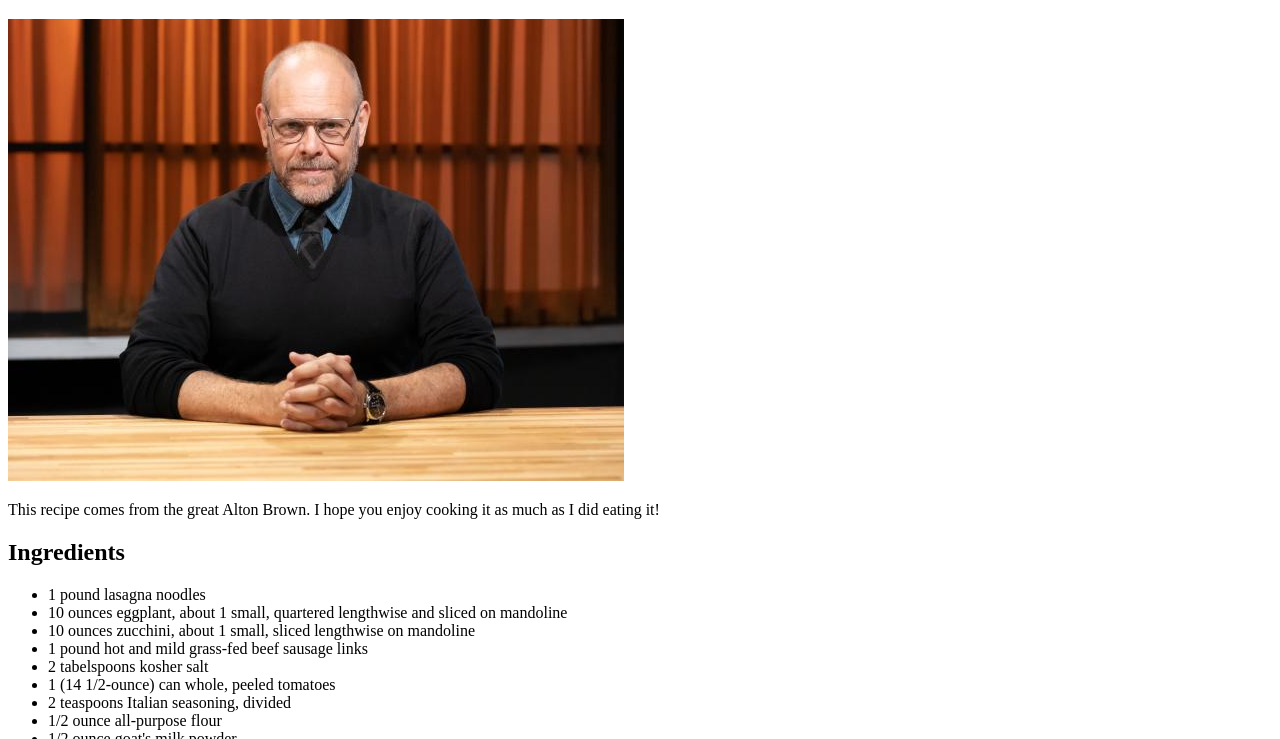
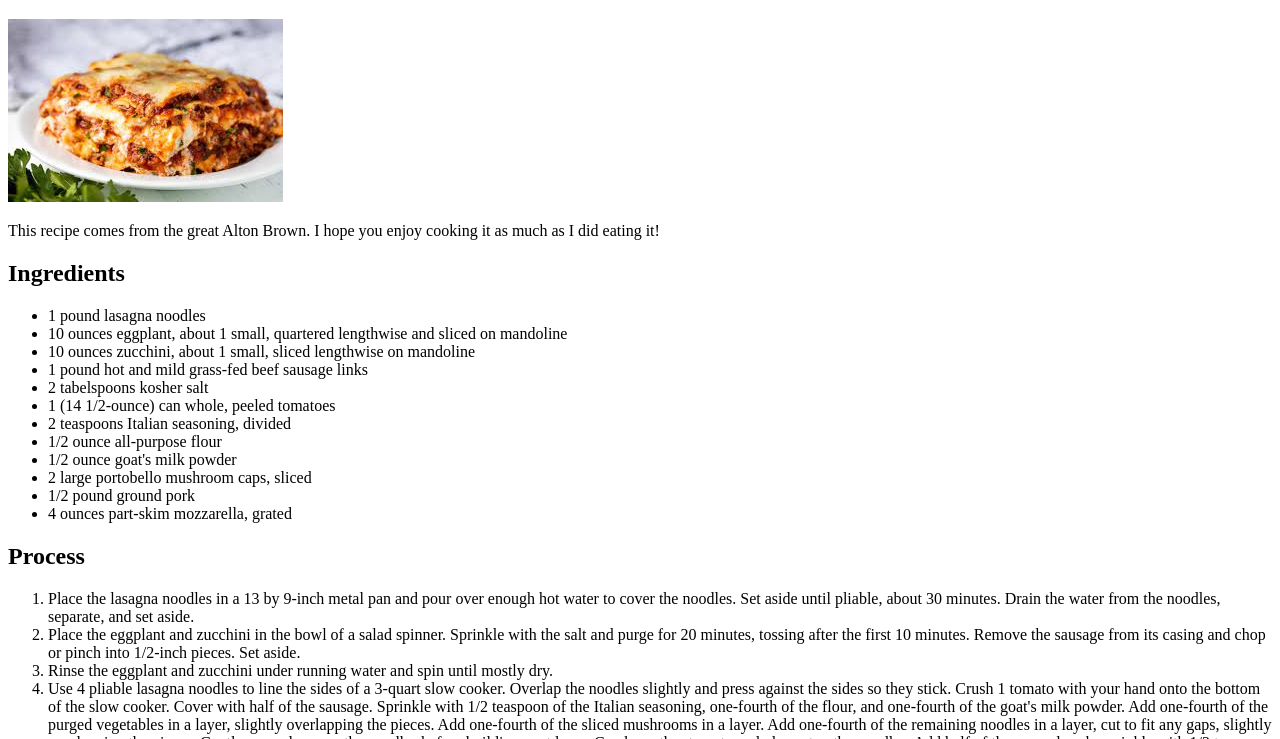
Before and after one commit to jstuart1013/odin-recipes, a plain HTML site: page recipes/lasagna.html in a window 1280 px wide. Shown: the part 61-800 px from the top of the page. Drawn offline with Linux system fonts and the light colour scheme.

Commit message:
changed pic from Alton to pic of lasagna. Makes more sense to have a pic of the food not the chef.

```diff
--- a/recipes/lasagna.html
+++ b/recipes/lasagna.html
@@ -8,7 +8,7 @@
 </head>
 <body>
     <h1>Lasagna</h1>
-    <img src="../img/Alton.jpeg" alt="Alton Brown Frowning">
+    <img src="../img/lasagna.jpeg" alt="Alton Brown Frowning">
     <p>This recipe comes from the great Alton Brown. I hope you enjoy cooking it as much as I did eating it!</p>
     <h2>Ingredients</h2>
     <ul>
```
Also changed, not shown: img/lasagna.jpeg (added).
